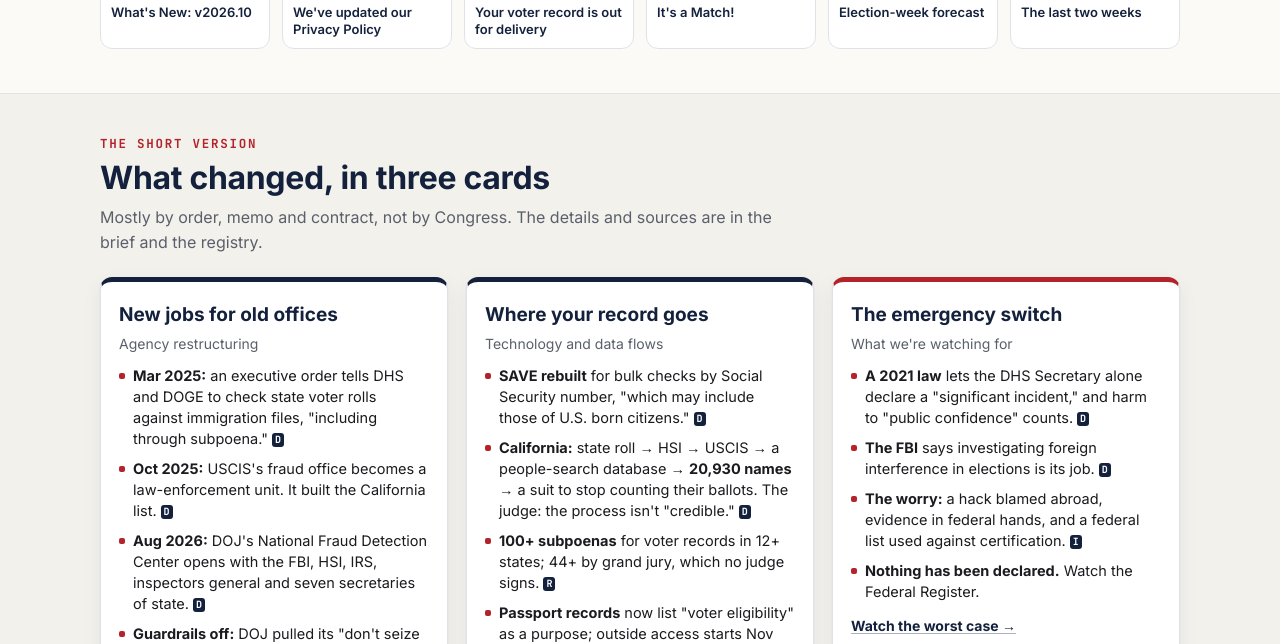
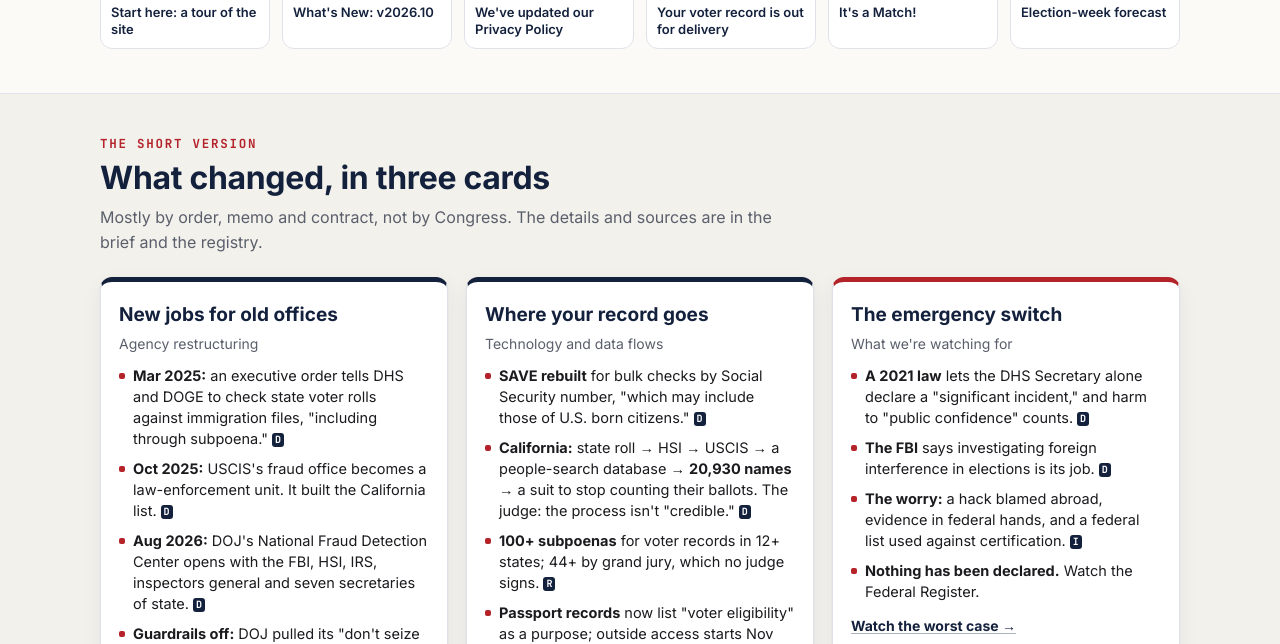
Before and after one commit to good-luck-with-that-ops/Every_Ballot_Counts, a Jekyll site: the page built from index.html, in a window 1280 px wide and 900 px high, scrolled down 2404 px, cut to the strip 256-900 px from the top of the window. Built offline with Jekyll 4.4.1, drawn with Linux system fonts in a browser that asks for light colours.

Commit message:
Homepage: site-tour short leads the shorts row
Co-Authored-By: Claude Opus 5.5 <noreply@anthropic.com>
Claude-Session: https://claude.ai/code/session_01FzfMTbNVyRU7XpffsrV2HZ

```diff
--- a/index.html
+++ b/index.html
@@ -61,12 +61,12 @@ description: The federal government built itself a way to decide who's a "real"
       </div>
     </div>
     <div class="shorts">
+      <div class="short"><video controls preload="none" playsinline poster="{{ v }}posters/S0_Site_Tour.jpg" src="{{ v }}shorts/S0_Site_Tour.mp4"></video><p>Start here: a tour of the site</p></div>
       <div class="short"><video controls preload="none" playsinline poster="{{ v }}posters/S1_Whats_New.jpg" src="{{ v }}shorts/S1_Whats_New.mp4"></video><p>What's New: v2026.10</p></div>
       <div class="short"><video controls preload="none" playsinline poster="{{ v }}posters/S2_Privacy_Policy_Fraud_Center.jpg" src="{{ v }}shorts/S2_Privacy_Policy_Fraud_Center.mp4"></video><p>We've updated our Privacy Policy</p></div>
       <div class="short"><video controls preload="none" playsinline poster="{{ v }}posters/S3_Package_Tracking_California.jpg" src="{{ v }}shorts/S3_Package_Tracking_California.mp4"></video><p>Your voter record is out for delivery</p></div>
       <div class="short"><video controls preload="none" playsinline poster="{{ v }}posters/S4_Its_A_Match.jpg" src="{{ v }}shorts/S4_Its_A_Match.mp4"></video><p>It's a Match!</p></div>
       <div class="short"><video controls preload="none" playsinline poster="{{ v }}posters/S5_Forecast_Emergency_Switch.jpg" src="{{ v }}shorts/S5_Forecast_Emergency_Switch.mp4"></video><p>Election-week forecast</p></div>
-      <div class="short"><video controls preload="none" playsinline poster="{{ v }}posters/last_two_weeks.jpg" src="{{ v }}Last_Two_Weeks_phone.mp4"></video><p>The last two weeks</p></div>
     </div>
   </div>
 </section>
```
Also changed, not shown: updates.md (+1 -0 lines), assets/video/posters/S0_Site_Tour.jpg (added), 1 other file.
